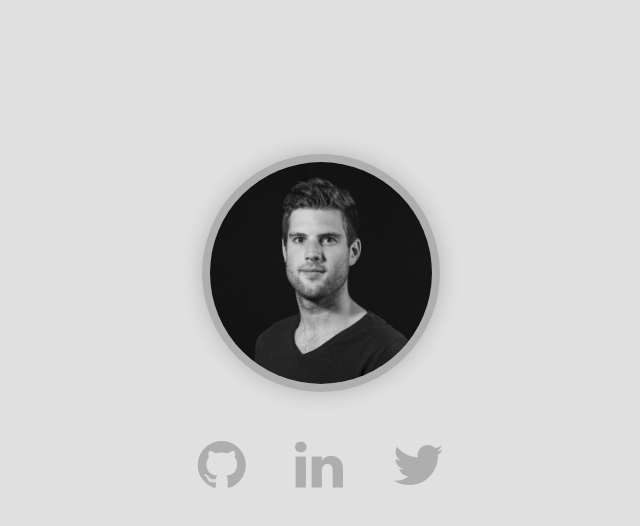
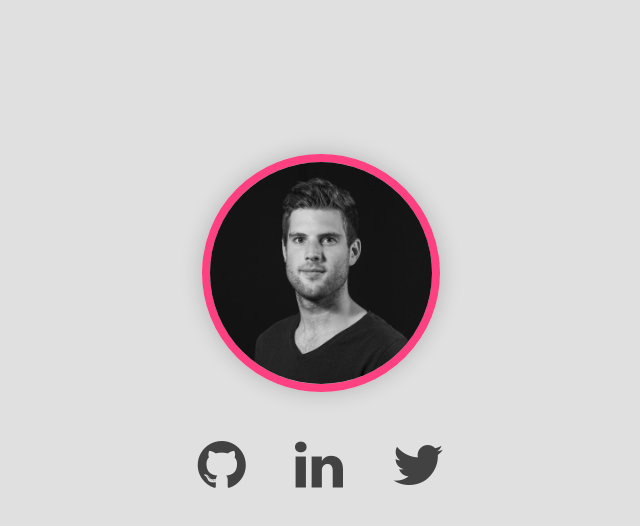
Before and after one commit to daanmooij/daanmooij.github.io, a plain HTML site: page index.html in a window 1280 px wide. Shown: the whole page, without its empty margins (319-959 px from the left). Drawn offline with Linux system fonts and the light colour scheme.

Commit message:
change color scheme

```diff
--- a/css/style.css
+++ b/css/style.css
@@ -5,7 +5,7 @@ body {
 #profile-pic {
     width: 17em;
     border-radius: 50%;
-    border: solid 0.618em #aeaeae;
+    border: solid 0.618em #ff4081;
     box-shadow: rgba(0,0,0,0.2) 0 0 1.618em;
     margin-bottom: 1.618em;
 }
@@ -26,5 +26,5 @@ ul {
 
 .fa {
     font-size: 4em;
-    color: #aeaeae;
+    color: #424242;
 }
```
